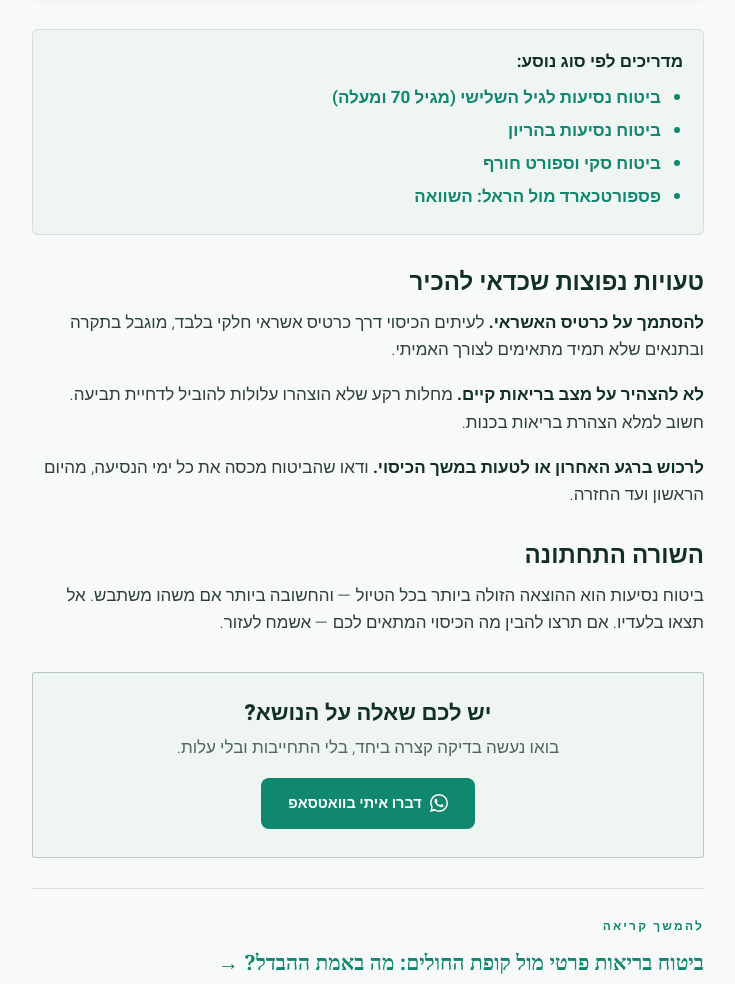
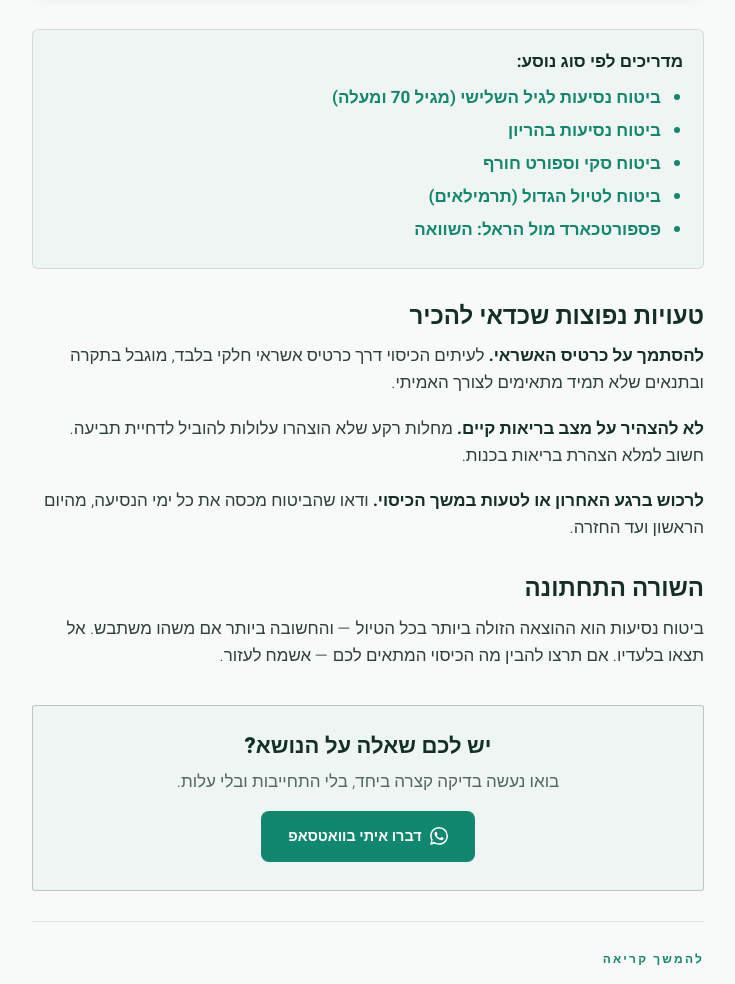
Before and after one commit to moshe53/werner-ins, a plain HTML site: page travel.html in a window 1280 px wide. Shown: the part 2823-3807 px from the top of the page, without its empty margins (272-1007 px from the left). Drawn offline with Linux system fonts and the light colour scheme; a script that the page names is missing; a web font is replaced by a local one.

Commit message:
Update travel.html

```diff
--- a/travel.html
+++ b/travel.html
@@ -403,7 +403,7 @@ body{font-size:16px}
 
 <div style="font-size:12px;color:var(--muted2);margin-top:16px;line-height:1.6">המספרים מובאים לנוחותכם ונכונים למועד פרסום העמוד. ייתכנו שינויים — המספרים המחייבים הם אלה המופיעים בפוליסה ובאתר הרשמי של חברת הביטוח. במקרה חירום פעלו לפי ההנחיות בפוליסה שברשותכם.</div>
 </div>
-<div style="background:var(--bg2);border:1px solid var(--line);border-radius:6px;padding:18px 20px;margin:26px 0"><strong style="display:block;margin-bottom:8px;color:var(--cream)">מדריכים לפי סוג נוסע:</strong><ul style="margin:0;padding-inline-start:22px"><li style="margin-bottom:6px"><a href="/senior-travel-insurance" style="color:var(--gold);font-weight:700">ביטוח נסיעות לגיל השלישי (מגיל 70 ומעלה)</a></li><li style="margin-bottom:6px"><a href="/pregnancy-travel-insurance" style="color:var(--gold);font-weight:700">ביטוח נסיעות בהריון</a></li><li style="margin-bottom:6px"><a href="/ski-insurance" style="color:var(--gold);font-weight:700">ביטוח סקי וספורט חורף</a></li><li style="margin-bottom:6px"><a href="/passportcard-vs-harel" style="color:var(--gold);font-weight:700">פספורטכארד מול הראל: השוואה</a></li></ul></div>
+<div style="background:var(--bg2);border:1px solid var(--line);border-radius:6px;padding:18px 20px;margin:26px 0"><strong style="display:block;margin-bottom:8px;color:var(--cream)">מדריכים לפי סוג נוסע:</strong><ul style="margin:0;padding-inline-start:22px"><li style="margin-bottom:6px"><a href="/senior-travel-insurance" style="color:var(--gold);font-weight:700">ביטוח נסיעות לגיל השלישי (מגיל 70 ומעלה)</a></li><li style="margin-bottom:6px"><a href="/pregnancy-travel-insurance" style="color:var(--gold);font-weight:700">ביטוח נסיעות בהריון</a></li><li style="margin-bottom:6px"><a href="/ski-insurance" style="color:var(--gold);font-weight:700">ביטוח סקי וספורט חורף</a></li><li style="margin-bottom:6px"><a href="/big-trip-insurance" style="color:var(--gold);font-weight:700">ביטוח לטיול הגדול (תרמילאים)</a></li><li style="margin-bottom:6px"><a href="/passportcard-vs-harel" style="color:var(--gold);font-weight:700">פספורטכארד מול הראל: השוואה</a></li></ul></div>
 <h2>טעויות נפוצות שכדאי להכיר</h2><p><strong>להסתמך על כרטיס האשראי.</strong> לעיתים הכיסוי דרך כרטיס אשראי חלקי בלבד, מוגבל בתקרה ובתנאים שלא תמיד מתאימים לצורך האמיתי.</p><p><strong>לא להצהיר על מצב בריאות קיים.</strong> מחלות רקע שלא הוצהרו עלולות להוביל לדחיית תביעה. חשוב למלא הצהרת בריאות בכנות.</p><p><strong>לרכוש ברגע האחרון או לטעות במשך הכיסוי.</strong> ודאו שהביטוח מכסה את כל ימי הנסיעה, מהיום הראשון ועד החזרה.</p><h2>השורה התחתונה</h2><p>ביטוח נסיעות הוא ההוצאה הזולה ביותר בכל הטיול — והחשובה ביותר אם משהו משתבש. אל תצאו בלעדיו. אם תרצו להבין מה הכיסוי המתאים לכם — אשמח לעזור.</p>
 <div class="art-cta">
   <h3>יש לכם שאלה על הנושא?</h3>
```
